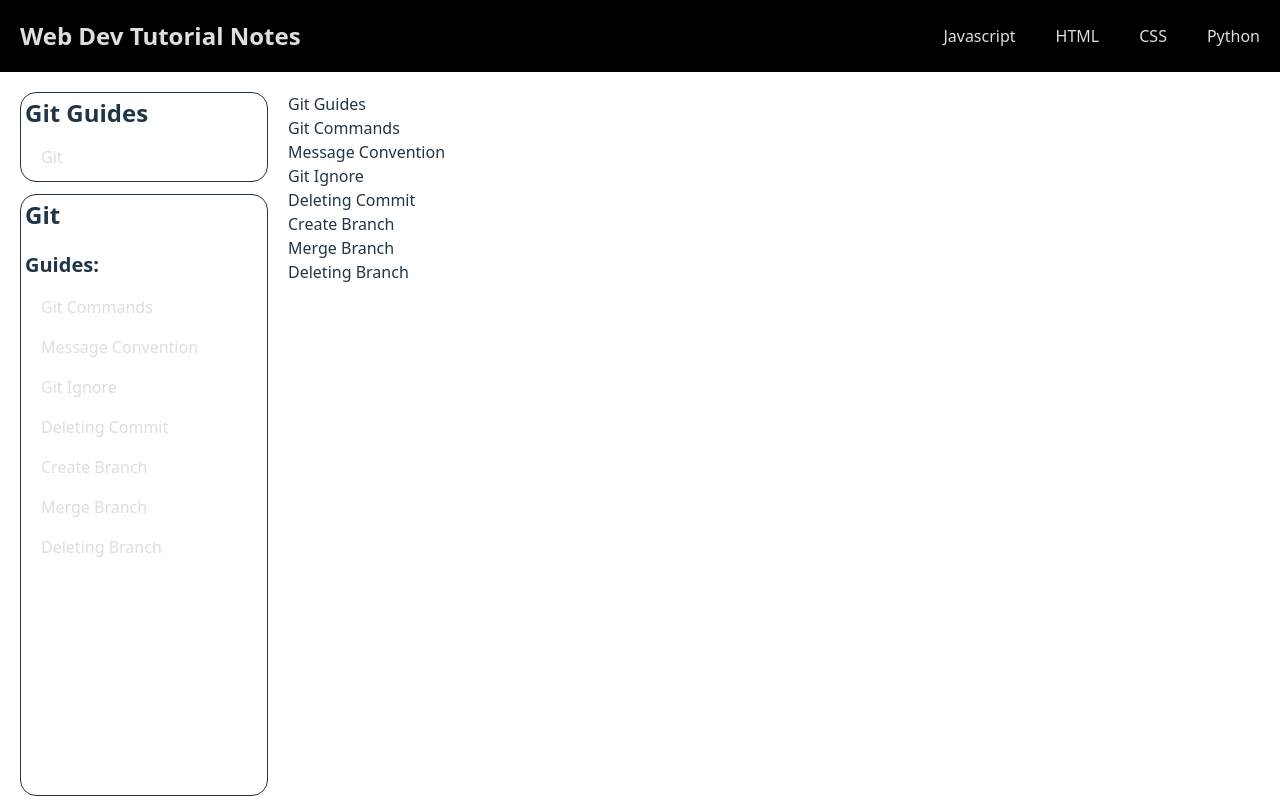
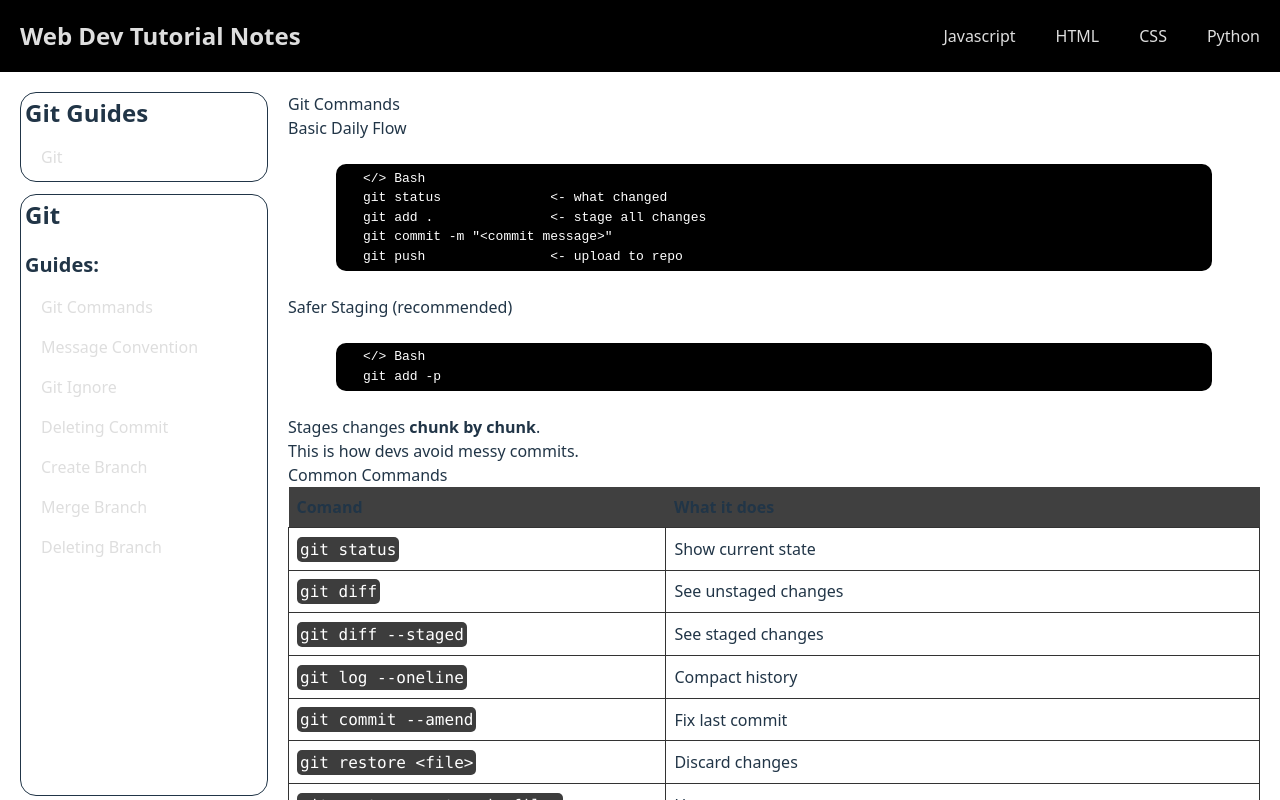
Before and after one commit to Ivan-Alexis-Tan/tutorial-compiled-notes, a React (Vite) app: page /guides/git/base/gitguide/1 in a window 1280 px wide. Shown: the top 800 px of the page. Built offline with nearby package versions, Linux system fonts and the light colour scheme.

Commit message:
fix (guide): component mapper of git guide contents

```diff
--- a/src/contents/git/GitGuides.jsx
+++ b/src/contents/git/GitGuides.jsx
@@ -1,6 +1,4 @@
-import { useState } from "react"
-
-import { languageRoute } from "../../routeData"
+import { useParams } from "react-router-dom"
 
 import GitCommands from "./guides/GitCommands"
 import MessageConvention from "./guides/MessageConvention"
@@ -10,35 +8,11 @@ import GitCreateBranch from "./guides/GitCreateBranch"
 import GitDeleteCommit from "./guides/GitDeleteCommit"
 import GitDeleteBranch from "./guides/GitDeleteBranch"
 
-const guideTitles = languageRoute("git").libTitles('base')
-console.log(`guideTitles =`, guideTitles)
-const guideNum = Object.keys(guideTitles)
+export default function GitGuides() {
+    const { id } = useParams()
+    const currId = Number(id)
 
-export default function GitGuides() {
-    const [guideId, setGuideId] = useState(0)
-
-    return(
-        <div>
-            <h1>Git Guides</h1>
-
-            {/* Guide Selection */}
-            {guideTitles && <ul>{guideNum.map(num =>
-                <li key={num}
-                    onClick={_ => setGuideId(Number(num))}
-                >{guideTitles[num]}</li>
-            )}</ul>}
-
-            {/* Guide Content */}
-            {guideId >= 1 && <>
-                <hr />
-                <ShowGuide id={guideId}/>
-            </>}
-        </div>
-    )
-}
-
-function ShowGuide({ id }) {
-    switch (id) {
+    switch (currId) {
         case 1:
             return <GitCommands />;
         case 2:
--- a/src/contents/git/guides/MessageConvention.jsx
+++ b/src/contents/git/guides/MessageConvention.jsx
@@ -1,6 +1,6 @@
 import { languageRoute } from "../../../routeData"
 
-const titles = languageRoute('git').libTitles('basic')
+const titles = languageRoute('git').libTitles('base')
 
 export default function MessageConvention() {
     return (
```
